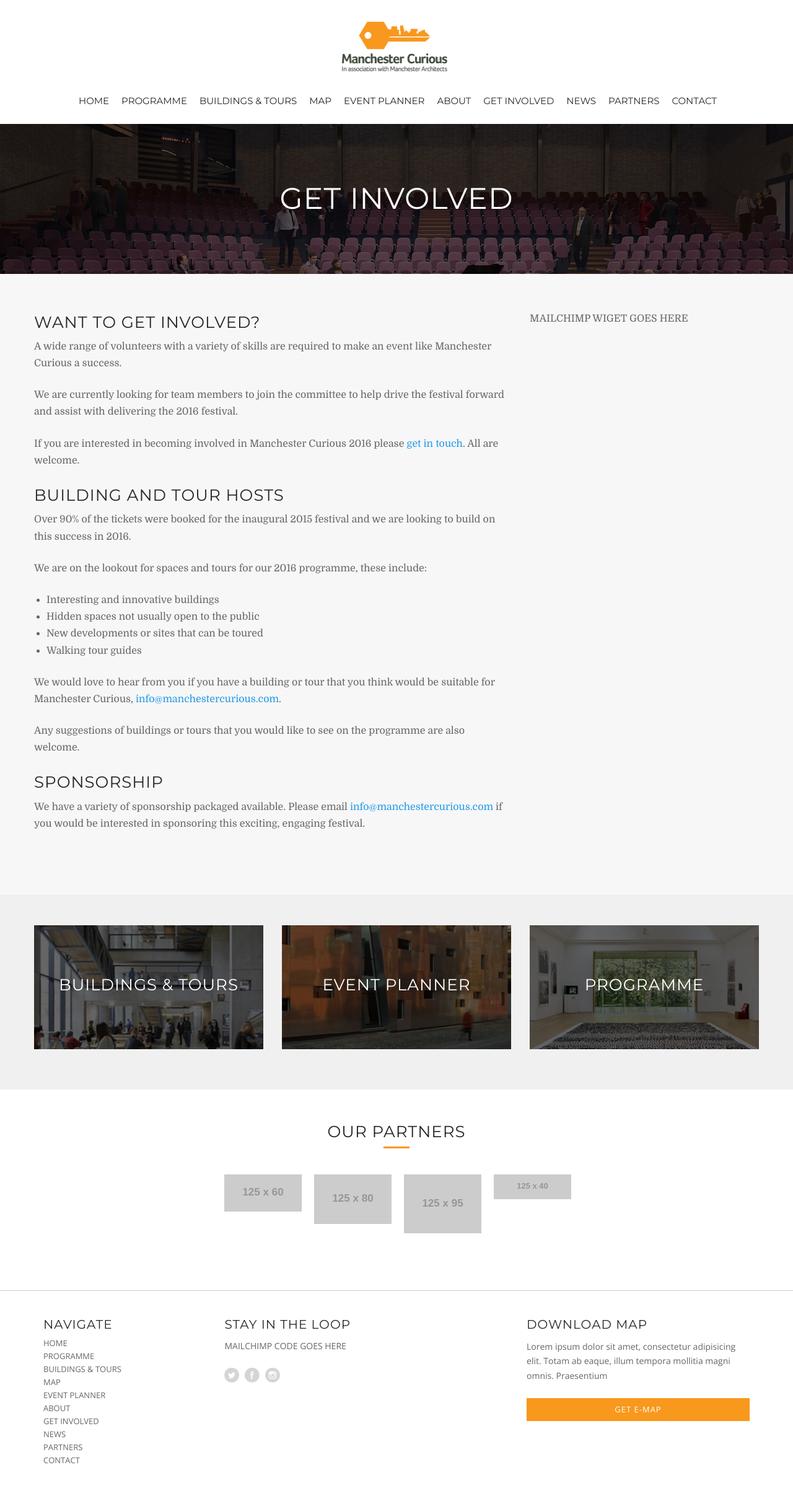
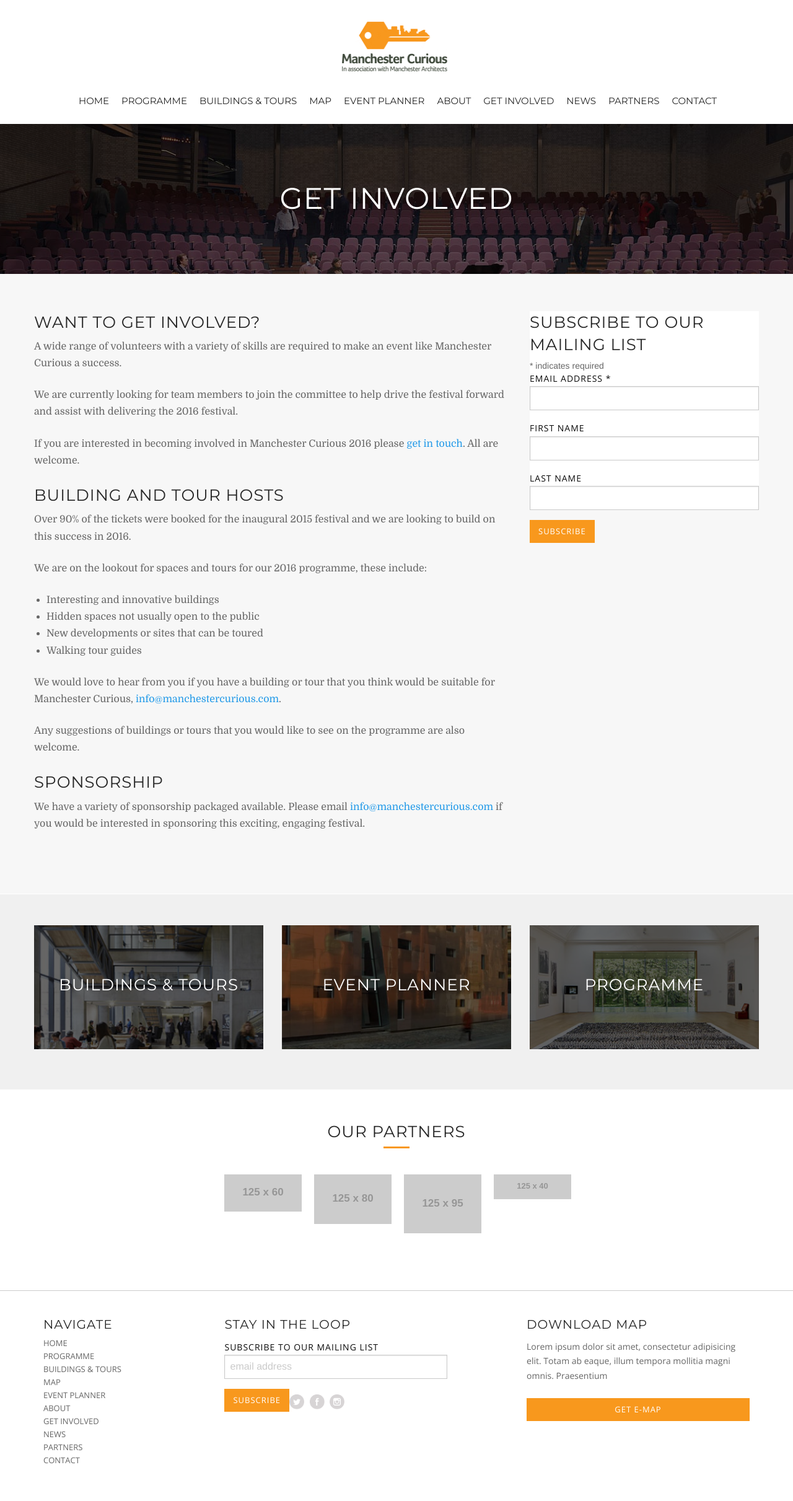
Before and after one commit to manchester-curious/manchester-curious.github.io, a Jekyll site: the page built from get-involved.html, in a window 1280 px wide. Shown: the whole page at 62% size. Built offline with Jekyll 4.4.1, drawn with Linux system fonts in a browser that asks for light colours; comment, search, counter and statistics services are not loaded.

Commit message:
Adding mailchimp forms

```diff
--- a/_includes/footer.html
+++ b/_includes/footer.html
@@ -28,7 +28,23 @@
                   </div>
                   <div class="mid-col">
                      <h5>Stay in The Loop</h5>
-                     MAILCHIMP CODE GOES HERE
+                     	<!-- Begin MailChimp Signup Form -->
+			<link href="//cdn-images.mailchimp.com/embedcode/slim-10_7.css" rel="stylesheet" type="text/css">
+			<style type="text/css">
+				#mc_embed_signup{background:#fff; clear:left; font:14px Helvetica,Arial,sans-serif; }
+			</style>
+			<div id="mc_embed_signup">
+			<form action="//manchestercurious.us11.list-manage.com/subscribe/post?u=d8fb12d5d66923a46964036e9&amp;id=47febe0062" method="post" id="mc-embedded-subscribe-form" name="mc-embedded-subscribe-form" class="validate" target="_blank" novalidate>
+			    <div id="mc_embed_signup_scroll">
+				<label for="mce-EMAIL">Subscribe to our mailing list</label>
+				<input type="email" value="" name="EMAIL" class="email" id="mce-EMAIL" placeholder="email address" required>
+			    <!-- real people should not fill this in and expect good things - do not remove this or risk form bot signups-->
+			    <div style="position: absolute; left: -5000px;" aria-hidden="true"><input type="text" name="b_d8fb12d5d66923a46964036e9_47febe0062" tabindex="-1" value=""></div>
+			    <div class="clear"><input type="submit" value="Subscribe" name="subscribe" id="mc-embedded-subscribe" class="button"></div>
+			    </div>
+			</form>
+			</div>
+			<!--End mc_embed_signup-->
                      <ul class="social-media">
                         <li class="tw"><a href="https://twitter.com/mcrcurious2016" target="_blank">Twitter</a></li>
                         <li class="fb"><a href="https://www.facebook.com/manchestercurious" target="_blank">Facebook</a></li>
--- a/get-involved.html
+++ b/get-involved.html
@@ -29,6 +29,39 @@ promos:
             <p>We have a variety of sponsorship packaged available. Please email <a href="mailto:info@manchestercurious.com">info@manchestercurious.com</a> if you would be interested in sponsoring this exciting, engaging festival.</p>
          </div>
          <div class="rightcol">
-            MAILCHIMP WIGET GOES HERE
+            	<!-- Begin MailChimp Signup Form -->
+		<link href="//cdn-images.mailchimp.com/embedcode/classic-10_7.css" rel="stylesheet" type="text/css">
+		<style type="text/css">
+			#mc_embed_signup{background:#fff; clear:left; font:14px Helvetica,Arial,sans-serif; }
+		</style>
+		<div id="mc_embed_signup">
+		<form action="//manchestercurious.us11.list-manage.com/subscribe/post?u=d8fb12d5d66923a46964036e9&amp;id=47febe0062" method="post" id="mc-embedded-subscribe-form" name="mc-embedded-subscribe-form" class="validate" target="_blank" novalidate>
+		    <div id="mc_embed_signup_scroll">
+			<h2>Subscribe to our mailing list</h2>
+			<div class="indicates-required"><span class="asterisk">*</span> indicates required</div>
+			<div class="mc-field-group">
+				<label for="mce-EMAIL">Email Address  <span class="asterisk">*</span>
+			</label>
+				<input type="email" value="" name="EMAIL" class="required email" id="mce-EMAIL">
+			</div>
+			<div class="mc-field-group">
+				<label for="mce-FNAME">First Name </label>
+				<input type="text" value="" name="FNAME" class="" id="mce-FNAME">
+			</div>
+			<div class="mc-field-group">
+				<label for="mce-LNAME">Last Name </label>
+				<input type="text" value="" name="LNAME" class="" id="mce-LNAME">
+			</div>
+			<div id="mce-responses" class="clear">
+				<div class="response" id="mce-error-response" style="display:none"></div>
+				<div class="response" id="mce-success-response" style="display:none"></div>
+			</div>    <!-- real people should not fill this in and expect good things - do not remove this or risk form bot signups-->
+		    <div style="position: absolute; left: -5000px;" aria-hidden="true"><input type="text" name="b_d8fb12d5d66923a46964036e9_47febe0062" tabindex="-1" value=""></div>
+		    <div class="clear"><input type="submit" value="Subscribe" name="subscribe" id="mc-embedded-subscribe" class="button"></div>
+		    </div>
+		</form>
+		</div>
+
+		<!--End mc_embed_signup-->
          </div>
         </div> <!--/.container-->
```
Also changed, not shown: 1 other file.
